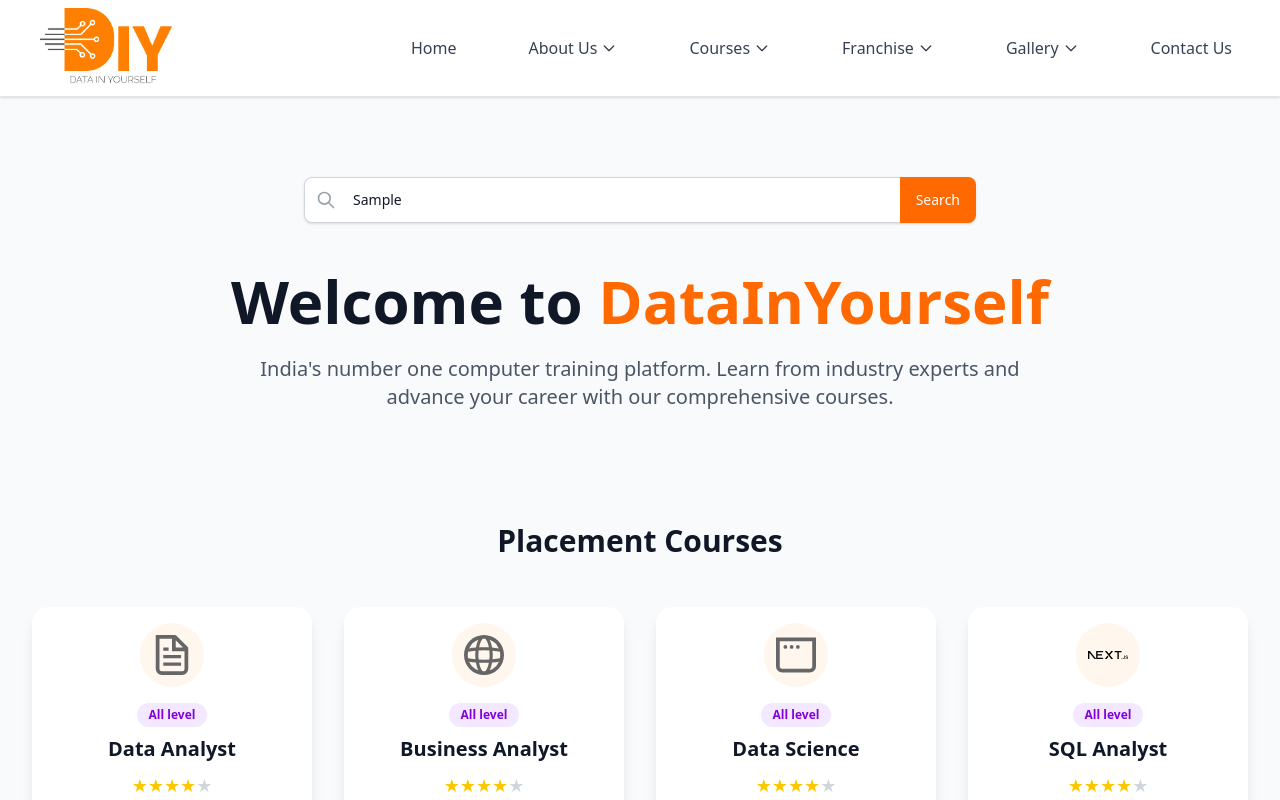
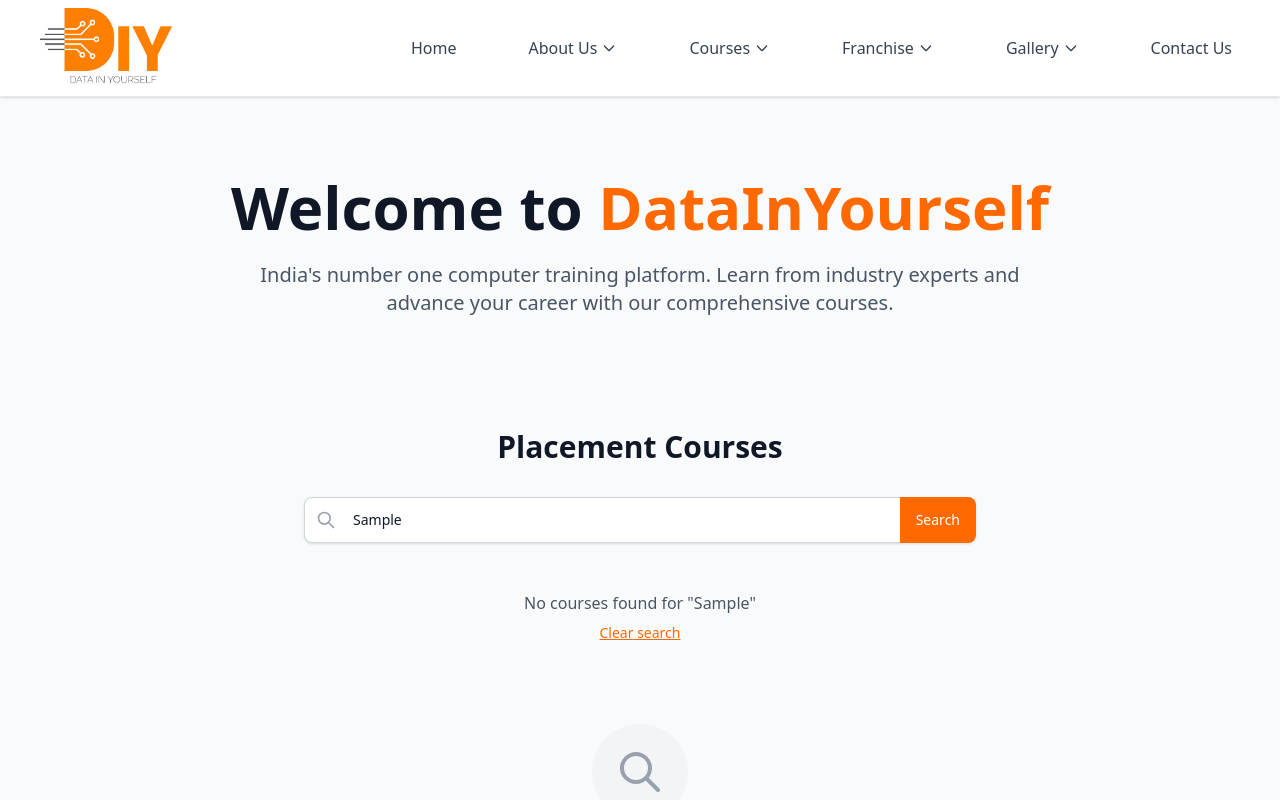
Before and after one commit to nilimaSahu22/DataInYourself, a Next.js app: page / in a window 1280 px wide. Both pictures are taken after typing "Sample" into the empty fields and a click on the button "Search". Shown: the top 800 px of the page. Built offline with nearby package versions, Linux system fonts and the light colour scheme.

Commit message:
feat(page.tsx):updated serach bar to make it fully functional and moved it to placement section

```diff
--- a/app/components/PlacementCourseCard.tsx
+++ b/app/components/PlacementCourseCard.tsx
@@ -5,7 +5,6 @@
   iconAlt: string;
   title: string;
   price: string;
-  batch: string;
   duration: string;
   badge?: string;
   rating?: number; // out of 5
@@ -19,7 +18,6 @@
   iconAlt,
   title,
   price,
-  batch,
   duration,
   badge = defaultBadge,
   rating = defaultRating,
--- a/app/page.tsx
+++ b/app/page.tsx
@@ -1,14 +1,215 @@
+"use client";
+import { useState, useEffect } from "react";
 import Image from "next/image";
 import PlacementCourseCard from "./components/PlacementCourseCard";
 
-
+// Course data array
+const coursesData = [
+  {
+    id: 1,
+    iconSrc: "/file.svg",
+    iconAlt: "Data Analyst",
+    title: "Data Analyst",
+    price: "₹ 57,820.00",
+    duration: "3-4 months",
+  },
+  {
+    id: 2,
+    iconSrc: "/globe.svg",
+    iconAlt: "Business Analyst",
+    title: "Business Analyst",
+    price: "₹ 57,820.00",
+    duration: "3-4 months",
+  },
+  {
+    id: 3,
+    iconSrc: "/window.svg",
+    iconAlt: "Data Science",
+    title: "Data Science",
+    price: "₹ 57,820.00",
+    duration: "4-5 months",
+  },
+  {
+    id: 4,
+    iconSrc: "/next.svg",
+    iconAlt: "SQL Analyst",
+    title: "SQL Analyst",
+    price: "₹ 57,820.00",
+    duration: "1 month",
+  },
+  {
+    id: 5,
+    iconSrc: "/vercel.svg",
+    iconAlt: "Machine Learning",
+    title: "Machine Learning",
+    price: "₹ 57,820.00",
+    duration: "1 month",
+  },
+  {
+    id: 6,
+    iconSrc: "/file.svg",
+    iconAlt: "Python for Beginners",
+    title: "Python for Beginners",
+    price: "₹ 57,820.00",
+    duration: "1 month",
+  },
+  {
+    id: 7,
+    iconSrc: "/globe.svg",
+    iconAlt: "Power BI / Tableau Mastery",
+    title: "Power BI / Tableau Mastery",
+    price: "₹ 57,820.00",
+    duration: "1 month",
+  },
+  {
+    id: 8,
+    iconSrc: "/window.svg",
+    iconAlt: "Digital Marketing",
+    title: "Digital Marketing",
+    price: "₹ 57,820.00",
+    duration: "2-3 months",
+  },
+  {
+    id: 9,
+    iconSrc: "/next.svg",
+    iconAlt: "Placement Ready",
+    title: "Placement Ready",
+    price: "₹ 57,820.00",
+    duration: "1 month",
+  },
+  {
+    id: 10,
+    iconSrc: "/vercel.svg",
+    iconAlt: "Web Developer",
+    title: "Web Developer",
+    price: "₹ 57,820.00",
+    duration: "3 months",
+  },
+  {
+    id: 11,
+    iconSrc: "/file.svg",
+    iconAlt: "Cyber Security",
+    title: "Cyber Security",
+    price: "₹ 57,820.00",
+    duration: "3 months",
+  },
+  {
+    id: 12,
+    iconSrc: "/globe.svg",
+    iconAlt: "Cloud Engineer",
+    title: "Cloud Engineer",
+    price: "₹ 57,820.00",
+    duration: "2 months",
+  },
+  {
+    id: 13,
+    iconSrc: "/window.svg",
+    iconAlt: "Prompt Engineer",
+    title: "Prompt Engineer",
+    price: "₹ 57,820.00",
+    duration: "3 months",
+  },
+  {
+    id: 14,
+    iconSrc: "/next.svg",
+    iconAlt: "Product Management",
+    title: "Product Management",
+    price: "₹ 57,820.00",
+    duration: "3 months",
+  },
+  {
+    id: 15,
+    iconSrc: "/vercel.svg",
+    iconAlt: "Finance Analyst",
+    title: "Finance Analyst",
+    price: "₹ 57,820.00",
+    duration: "3 months",
+  },
+  {
+    id: 16,
+    iconSrc: "/file.svg",
+    iconAlt: "AutoCAD AutoDesk",
+    title: "AutoCAD AutoDesk",
+    price: "₹ 57,820.00",
+    duration: "1-2 months",
+  },
+  {
+    id: 17,
+    iconSrc: "/globe.svg",
+    iconAlt: "Autodesk Revit",
+    title: "Autodesk Revit",
+    price: "₹ 57,820.00",
+    duration: "1-2 months",
+  },
+  {
+    id: 18,
+    iconSrc: "/window.svg",
+    iconAlt: "STAAD Pro",
+    title: "STAAD Pro",
+    price: "₹ 57,820.00",
+    duration: "1-2 months",
+  },
+];
 
 export default function Home() {
+  const [searchQuery, setSearchQuery] = useState("");
+  const [filteredCourses, setFilteredCourses] = useState(coursesData);
+  const [isClient, setIsClient] = useState(false);
+
+  // Handle hydration
+  useEffect(() => {
+    setIsClient(true);
+  }, []);
+
+  // Search function
+  const handleSearch = (query: string) => {
+    setSearchQuery(query);
+
+    if (query.trim() === "") {
+      setFilteredCourses(coursesData);
+    } else {
+      const filtered = coursesData.filter(course =>
+        course.title.toLowerCase().includes(query.toLowerCase()) ||
+        course.iconAlt.toLowerCase().includes(query.toLowerCase()) ||
+        course.duration.toLowerCase().includes(query.toLowerCase())
+      );
+      setFilteredCourses(filtered);
+    }
+  };
+
+  // Handle search button click
+  const handleSearchClick = () => {
+    handleSearch(searchQuery);
+  };
+
+  // Handle Enter key press
+  const handleKeyDown = (e: React.KeyboardEvent) => {
+    if (e.key === 'Enter') {
+      handleSearchClick();
+    }
+  };
+
+  // Don't render search functionality until client-side hydration is complete
+  if (!isClient) {
     return (
       <div className="min-h-screen bg-gray-50">
               {/* Hero Section */}
       <section className="py-20 px-4 sm:px-6 lg:px-8">
         <div className="max-w-7xl mx-auto text-center">
+          <h1 className="text-4xl md:text-6xl font-bold text-gray-900 mb-6">
+            Welcome to <span className="text-orange-500">DataInYourself</span>
+          </h1>
+          <p className="text-xl text-gray-600 mb-8 max-w-3xl mx-auto">
+            India's number one computer training platform. Learn from industry experts and advance your career with our comprehensive courses.
+          </p>
+        </div>
+      </section>
+
+        {/* Placement Courses Section */}
+        <section className="py-0 px-4 sm:px-6 lg:px-8">
+          <div className="max-w-7xl mx-auto">
+            <h2 className="text-3xl font-bold text-center text-gray-900 mb-8">Placement Courses</h2>
+
             {/* Search Bar */}
             <div className="mb-12">
               <div className="max-w-2xl mx-auto px-4 sm:px-0">
@@ -16,6 +217,8 @@
                   <input
                     type="text"
                     placeholder="Search courses..."
+                    value=""
+                    onChange={() => {}}
                     className="w-full px-4 py-4 sm:py-3 pl-12 pr-20 sm:pr-16 text-gray-900 bg-white border border-gray-300 rounded-lg focus:outline-none focus:ring-2 focus:ring-orange-500 focus:border-transparent shadow-sm text-base sm:text-sm"
                   />
                   <div className="absolute inset-y-0 left-0 pl-4 sm:pl-3 flex items-center pointer-events-none">
@@ -29,165 +232,17 @@
                 </div>
               </div>
             </div>
-
-          <h1 className="text-4xl md:text-6xl font-bold text-gray-900 mb-6">
-            Welcome to <span className="text-orange-500">DataInYourself</span>
-          </h1>
-          <p className="text-xl text-gray-600 mb-8 max-w-3xl mx-auto">
-            India's number one computer training platform. Learn from industry experts and advance your career with our comprehensive courses.
-          </p>
-        </div>
-      </section>
-
-      {/* Placement Courses Section */}
-      <section className="py-0 px-4 sm:px-6 lg:px-8">
-        <div className="max-w-7xl mx-auto">
-          <h2 className="text-3xl font-bold text-center text-gray-900 mb-12">Placement Courses</h2>
             <div className="grid grid-cols-1 sm:grid-cols-2 md:grid-cols-3 lg:grid-cols-4 gap-8">
+              {coursesData.map((course) => (
                 <PlacementCourseCard
-              iconSrc="/file.svg"
-              iconAlt="Data Analyst"
-              title="Data Analyst"
-              price="₹ 57,820.00"
-              batch="Coming Soon"
-              duration="3-4 months"
+                  key={course.id}
+                  iconSrc={course.iconSrc}
+                  iconAlt={course.iconAlt}
+                  title={course.title}
+                  price={course.price}
+                  duration={course.duration}
                 />
-            <PlacementCourseCard
-              iconSrc="/globe.svg"
-              iconAlt="Business Analyst"
-              title="Business Analyst"
-              price="₹ 57,820.00"
-              batch="Coming Soon"
-              duration="3-4 months"
-            />
-            <PlacementCourseCard
-              iconSrc="/window.svg"
-              iconAlt="Data Science"
-              title="Data Science"
-              price="₹ 57,820.00"
-              batch="Coming Soon"
-              duration="4-5 months"
-            />
-            <PlacementCourseCard
-              iconSrc="/next.svg"
-              iconAlt="SQL Analyst"
-              title="SQL Analyst"
-              price="₹ 57,820.00"
-              batch="Coming Soon"
-              duration="1 month"
-            />
-            <PlacementCourseCard
-              iconSrc="/vercel.svg"
-              iconAlt="Machine Learning"
-              title="Machine Learning"
-              price="₹ 57,820.00"
-              batch="Coming Soon"
-              duration="1 month"
-            />
-            <PlacementCourseCard
-              iconSrc="/file.svg"
-              iconAlt="Python for Beginners"
-              title="Python for Beginners"
-              price="₹ 57,820.00"
-              batch="Coming Soon"
-              duration="1 month"
-            />
-            <PlacementCourseCard
-              iconSrc="/globe.svg"
-              iconAlt="Power BI / Tableau Mastery"
-              title="Power BI / Tableau Mastery"
-              price="₹ 57,820.00"
-              batch="Coming Soon"
-              duration="1 month"
-            />
-            <PlacementCourseCard
-              iconSrc="/window.svg"
-              iconAlt="Digital Marketing"
-              title="Digital Marketing"
-              price="₹ 57,820.00"
-              batch="Coming Soon"
-              duration="2-3 months"
-            />
-            <PlacementCourseCard
-              iconSrc="/next.svg"
-              iconAlt="Placement Ready"
-              title="Placement Ready"
-              price="₹ 57,820.00"
-              batch="Coming Soon"
-              duration="1 month"
-            />
-            <PlacementCourseCard
-              iconSrc="/vercel.svg"
-              iconAlt="Web Developer"
-              title="Web Developer"
-              price="₹ 57,820.00"
-              batch="Coming Soon"
-              duration="3 months"
-            />
-            <PlacementCourseCard
-              iconSrc="/file.svg"
-              iconAlt="Cyber Security"
-              title="Cyber Security"
-              price="₹ 57,820.00"
-              batch="Coming Soon"
-              duration="3 months"
-            />
-            <PlacementCourseCard
-              iconSrc="/globe.svg"
-              iconAlt="Cloud Engineer"
-              title="Cloud Engineer"
-              price="₹ 57,820.00"
-              batch="Coming Soon"
-              duration="2 months"
-            />
-            <PlacementCourseCard
-              iconSrc="/window.svg"
-              iconAlt="Prompt Engineer"
-              title="Prompt Engineer"
-              price="₹ 57,820.00"
-              batch="Coming Soon"
-              duration="3 months"
-            />
-            <PlacementCourseCard
-              iconSrc="/next.svg"
-              iconAlt="Product Management"
-              title="Product Management"
-              price="₹ 57,820.00"
-              batch="Coming Soon"
-              duration="3 months"
-            />
-            <PlacementCourseCard
-              iconSrc="/vercel.svg"
-              iconAlt="Finance Analyst"
-              title="Finance Analyst"
-              price="₹ 57,820.00"
-              batch="Coming Soon"
-              duration="3 months"
-            />
-            <PlacementCourseCard
-              iconSrc="/file.svg"
-              iconAlt="AutoCAD AutoDesk"
-              title="AutoCAD AutoDesk"
-              price="₹ 57,820.00"
-              batch="Coming Soon"
-              duration="1-2 months"
-            />
-            <PlacementCourseCard
-              iconSrc="/globe.svg"
-              iconAlt="Autodesk Revit"
-              title="Autodesk Revit"
-              price="₹ 57,820.00"
-              batch="Coming Soon"
-              duration="1-2 months"
-            />
-            <PlacementCourseCard
-              iconSrc="/window.svg"
-              iconAlt="STAAD Pro"
-              title="STAAD Pro"
-              price="₹ 57,820.00"
-              batch="Coming Soon"
-              duration="1-2 months"
-            />
+              ))}
             </div>
           </div>
         </section>
@@ -232,3 +287,146 @@
       </div>
     );
   }
+
+  return (
+    <div className="min-h-screen bg-gray-50">
+      {/* Hero Section */}
+      <section className="py-20 px-4 sm:px-6 lg:px-8">
+        <div className="max-w-7xl mx-auto text-center">
+          <h1 className="text-4xl md:text-6xl font-bold text-gray-900 mb-6">
+            Welcome to <span className="text-orange-500">DataInYourself</span>
+          </h1>
+          <p className="text-xl text-gray-600 mb-8 max-w-3xl mx-auto">
+            India's number one computer training platform. Learn from industry experts and advance your career with our comprehensive courses.
+          </p>
+        </div>
+      </section>
+
+      {/* Placement Courses Section */}
+      <section className="py-0 px-4 sm:px-6 lg:px-8">
+        <div className="max-w-7xl mx-auto">
+          <h2 className="text-3xl font-bold text-center text-gray-900 mb-8">Placement Courses</h2>
+
+          {/* Search Bar */}
+          <div className="mb-12">
+            <div className="max-w-2xl mx-auto px-4 sm:px-0">
+              <div className="relative">
+                <input
+                  type="text"
+                  placeholder="Search courses..."
+                  value={searchQuery}
+                  onChange={(e) => handleSearch(e.target.value)}
+                  onKeyDown={handleKeyDown}
+                  className="w-full px-4 py-4 sm:py-3 pl-12 pr-20 sm:pr-16 text-gray-900 bg-white border border-gray-300 rounded-lg focus:outline-none focus:ring-2 focus:ring-orange-500 focus:border-transparent shadow-sm text-base sm:text-sm"
+                />
+                <div className="absolute inset-y-0 left-0 pl-4 sm:pl-3 flex items-center pointer-events-none">
+                  <svg className="h-5 w-5 text-gray-400" fill="none" stroke="currentColor" viewBox="0 0 24 24">
+                    <path strokeLinecap="round" strokeLinejoin="round" strokeWidth={2} d="M21 21l-6-6m2-5a7 7 0 11-14 0 7 7 0 0114 0z" />
+                  </svg>
+                </div>
+                <button
+                  onClick={handleSearchClick}
+                  className="absolute inset-y-0 right-0 px-4 sm:px-4 bg-orange-500 text-white rounded-r-lg hover:bg-orange-600 transition-colors duration-200 font-medium text-sm sm:text-sm min-w-[80px] sm:min-w-0"
+                >
+                  Search
+                </button>
+              </div>
+            </div>
+          </div>
+
+          {/* Search Results Info */}
+          {searchQuery && (
+            <div className="text-center mb-8">
+              <p className="text-gray-600">
+                {filteredCourses.length === 0
+                  ? `No courses found for "${searchQuery}"`
+                  : `Found ${filteredCourses.length} course${filteredCourses.length === 1 ? '' : 's'} for "${searchQuery}"`
+                }
+              </p>
+              {searchQuery && (
+                <button
+                  onClick={() => handleSearch("")}
+                  className="mt-2 text-orange-500 hover:text-orange-600 underline text-sm"
+                >
+                  Clear search
+                </button>
+              )}
+            </div>
+          )}
+
+
+
+          <div className="grid grid-cols-1 sm:grid-cols-2 md:grid-cols-3 lg:grid-cols-4 gap-8">
+            {filteredCourses.map((course) => (
+              <PlacementCourseCard
+                key={course.id}
+                iconSrc={course.iconSrc}
+                iconAlt={course.iconAlt}
+                title={course.title}
+                price={course.price}
+                duration={course.duration}
+              />
+            ))}
+          </div>
+
+          {/* No results message */}
+          {filteredCourses.length === 0 && searchQuery && (
+            <div className="text-center py-12">
+              <div className="w-24 h-24 bg-gray-100 rounded-full flex items-center justify-center mx-auto mb-4">
+                <svg className="w-12 h-12 text-gray-400" fill="none" stroke="currentColor" viewBox="0 0 24 24">
+                  <path strokeLinecap="round" strokeLinejoin="round" strokeWidth={2} d="M21 21l-6-6m2-5a7 7 0 11-14 0 7 7 0 0114 0z" />
+                </svg>
+              </div>
+              <h3 className="text-xl font-semibold text-gray-900 mb-2">No courses found</h3>
+              <p className="text-gray-600 mb-4">Try searching with different keywords</p>
+              <button
+                onClick={() => handleSearch("")}
+                className="px-6 py-2 bg-orange-500 text-white rounded-lg hover:bg-orange-600 transition-colors duration-200"
+              >
+                View all courses
+              </button>
+            </div>
+          )}
+        </div>
+      </section>
+
+      {/* Features Section */}
+      <section className="py-16 px-4 sm:px-6 lg:px-8 bg-white">
+        <div className="max-w-7xl mx-auto">
+          <h2 className="text-3xl font-bold text-center text-gray-900 mb-12">
+            Why Choose DataInYourself?
+          </h2>
+          <div className="grid grid-cols-1 md:grid-cols-3 gap-8">
+            <div className="text-center p-6">
+              <div className="w-16 h-16 bg-orange-100 rounded-full flex items-center justify-center mx-auto mb-4">
+                <svg className="w-8 h-8 text-orange-500" fill="none" stroke="currentColor" viewBox="0 0 24 24">
+                  <path strokeLinecap="round" strokeLinejoin="round" strokeWidth={2} d="M12 6.253v13m0-13C10.832 5.477 9.246 5 7.5 5S4.168 5.477 3 6.253v13C4.168 18.477 5.754 18 7.5 18s3.332.477 4.5 1.253m0-13C13.168 5.477 14.754 5 16.5 5c1.746 0 3.332.477 4.5 1.253v13C19.832 18.477 18.246 18 16.5 18c-1.746 0-3.332.477-4.5 1.253" />
+                </svg>
+              </div>
+              <h3 className="text-xl font-semibold mb-2">Expert Instructors</h3>
+              <p className="text-gray-600">Learn from industry professionals with years of experience.</p>
+            </div>
+            <div className="text-center p-6">
+              <div className="w-16 h-16 bg-orange-100 rounded-full flex items-center justify-center mx-auto mb-4">
+                <svg className="w-8 h-8 text-orange-500" fill="none" stroke="currentColor" viewBox="0 0 24 24">
+                  <path strokeLinecap="round" strokeLinejoin="round" strokeWidth={2} d="M9 12l2 2 4-4m6 2a9 9 0 11-18 0 9 9 0 0118 0z" />
+                </svg>
+              </div>
+              <h3 className="text-xl font-semibold mb-2">Certified Courses</h3>
+              <p className="text-gray-600">Get industry-recognized certificates upon completion.</p>
+            </div>
+            <div className="text-center p-6">
+              <div className="w-16 h-16 bg-orange-100 rounded-full flex items-center justify-center mx-auto mb-4">
+                <svg className="w-8 h-8 text-orange-500" fill="none" stroke="currentColor" viewBox="0 0 24 24">
+                  <path strokeLinecap="round" strokeLinejoin="round" strokeWidth={2} d="M13 10V3L4 14h7v7l9-11h-7z" />
+                </svg>
+              </div>
+              <h3 className="text-xl font-semibold mb-2">Flexible Learning</h3>
+              <p className="text-gray-600">Learn at your own pace with 24/7 access to courses.</p>
+            </div>
+          </div>
+        </div>
+      </section>
+    </div>
+  );
+}
```
Lines whose indentation alone changed are shown as unchanged.
